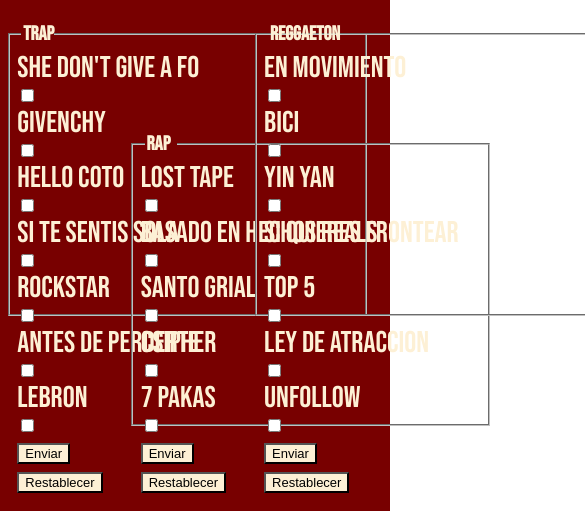
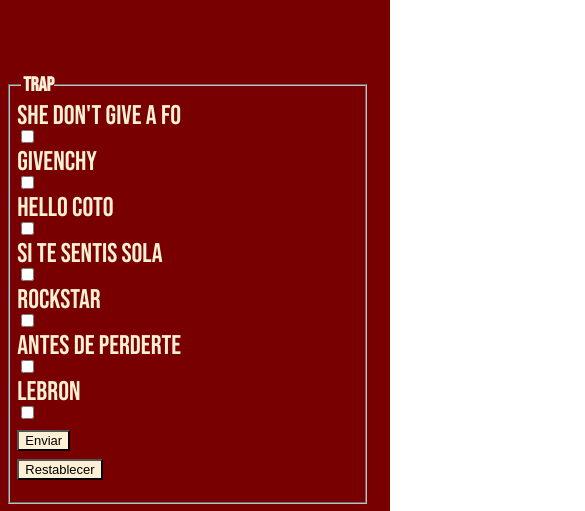
Before and after one commit to valentinodelgado/sitio-web, a plain HTML site: page pages/recorrido.html in a window 390 px wide. Shown: the part 314-825 px from the top of the page, 585 px wide, since content can reach past the window. Drawn offline with Linux system fonts and the light colour scheme.

Commit message:
todoresponsive

```diff
--- a/css/style.css
+++ b/css/style.css
@@ -307,6 +307,15 @@
     display: block;
     font-family: 'Bebas Neue', sans-serif;
 }
+@media only screen and (min-width: 300px) and (max-width: 480px){
+    .formu{
+        font-size: 2.7rem;
+        height: 6.9vw;
+        color: #FDF0D5;
+        display: block;
+        font-family: 'Bebas Neue', sans-serif;
+    }
+}
 #formuu{
     font-size: 3rem;
     color: #FDF0D5;
@@ -348,6 +357,22 @@
     align-content: stretch;
     background-color: #780000;
 }
+@media only screen and (min-width: 300px) and (max-width: 480px){
+    .sobreti{
+        display: flex;
+        flex-flow: column wrap;
+        justify-content: center;
+        background-color: #780000;
+    }
+}
+@media only screen and (min-width: 300px) and (max-width: 480px){
+    .block{
+        display: flex;
+        flex-flow: column wrap;
+        justify-content: center;
+        background-color: #780000;
+    }
+}
 .bloc{
     font-size: 3rem;
     color: #FDF0D5;
@@ -365,7 +390,12 @@
 .tamanio{
     width: 30vw;
 }
-
+@media only screen and (min-width: 300px) and (max-width: 480px){
+    .espacio{
+        margin-block: 13vw;
+        padding-block-end: 17vh;
+    }
+}
 h1, h2, h3, h4, h5, h6, p {
     font-family: 'Bebas Neue', sans-serif;
 }
--- a/pages/recorrido.html
+++ b/pages/recorrido.html
@@ -34,7 +34,7 @@
             <form class="prueba tamanio">
                 <fieldset class="espacio">
                     <legend class="subtitulos">Trap</legend>
-                    <label class="formu" for="trap">She don't give a fo</label>
+                    <label class="formu formul" for="trap">She don't give a fo</label>
                     <input type="checkbox" name="trap">
                     <label class="formu" for="trap">Givenchy</label>
                     <input type="checkbox" name="trap">
```
